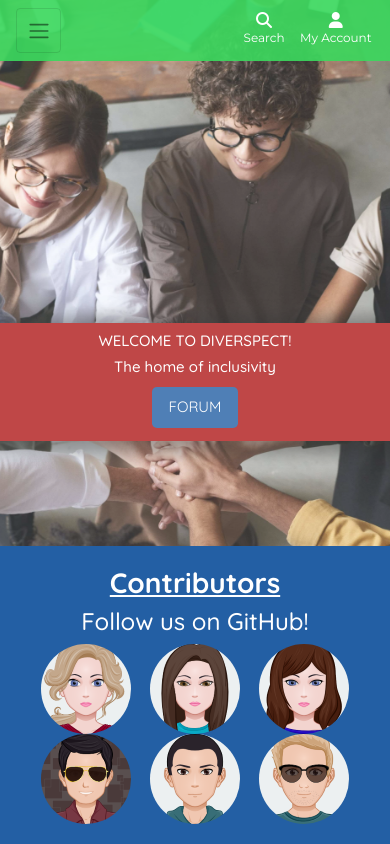
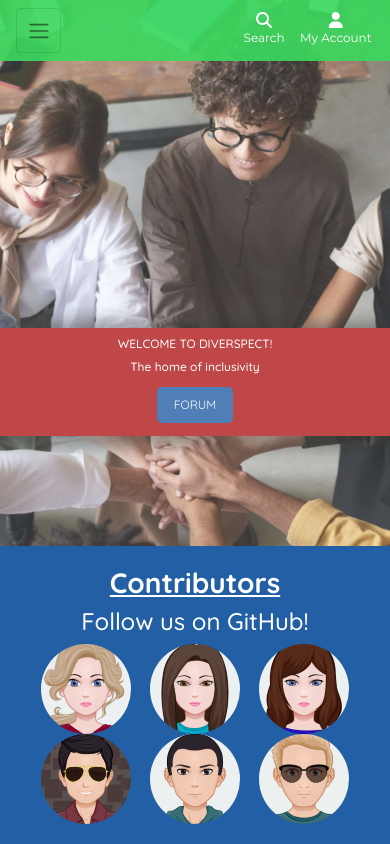
Before and after one commit to Gwen-Bradbury/trust-in-soda-hackathon, a Django app: page / in a window 390 px wide. Run offline with Django 3.2, Linux system fonts and the light colour scheme; some libraries are stand-ins or nearby versions.

Commit message:
styles: made minor adjusts to media queries font sizing

```diff
--- a/static/css/base.css
+++ b/static/css/base.css
@@ -514,10 +514,10 @@
 
 @media (max-width: 440px) {
     .welcome-text {
-        font-size: 15px;
+        font-size: 12px;
     }
 
     .forum-btn {
-        font-size: 15px;
+        font-size: 12px;
     }
 }
```
